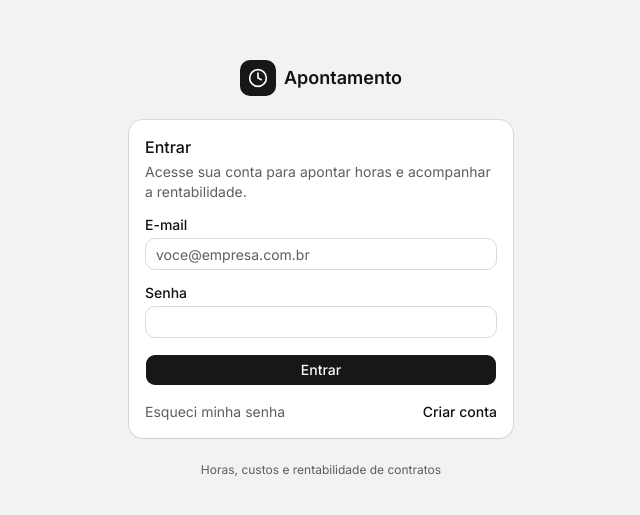
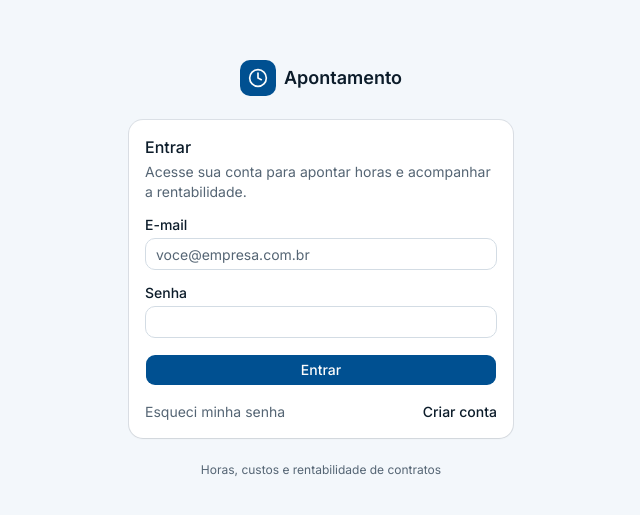
Before and after one commit to joaoVictorVictoy/Sis.Chronos, a Next.js app: page /login in a window 1280 px wide. Shown: the part 131-646 px from the top of the page, without its empty margins (319-959 px from the left). Built offline with nearby package versions, Linux system fonts and the light colour scheme; no server answers.

Commit message:
feat: temas claro e escuro baseados na identidade visual da Binari Consultoria (#044f8d e #446084)

```diff
--- a/src/app/globals.css
+++ b/src/app/globals.css
@@ -49,72 +49,72 @@
 }
 
 :root {
-  --background: oklch(0.972 0.003 260);
-  --foreground: oklch(0.18 0.005 260);
+  --background: oklch(0.985 0.005 245);
+  --foreground: oklch(0.22 0.035 245);
   --card: oklch(1 0 0);
-  --card-foreground: oklch(0.18 0.005 260);
+  --card-foreground: oklch(0.22 0.035 245);
   --popover: oklch(1 0 0);
-  --popover-foreground: oklch(0.18 0.005 260);
-  --primary: oklch(0.205 0 0);
-  --primary-foreground: oklch(0.985 0 0);
-  --secondary: oklch(0.935 0.004 260);
-  --secondary-foreground: oklch(0.205 0 0);
-  --muted: oklch(0.935 0.004 260);
-  --muted-foreground: oklch(0.48 0.005 260);
-  --accent: oklch(0.935 0.004 260);
-  --accent-foreground: oklch(0.205 0 0);
-  --destructive: oklch(0.577 0.245 27.325);
-  --border: oklch(0.885 0.004 260);
-  --input: oklch(0.885 0.004 260);
-  --ring: oklch(0.65 0 0);
-  --chart-1: oklch(0.87 0 0);
-  --chart-2: oklch(0.556 0 0);
-  --chart-3: oklch(0.439 0 0);
-  --chart-4: oklch(0.371 0 0);
-  --chart-5: oklch(0.269 0 0);
+  --popover-foreground: oklch(0.22 0.035 245);
+  --primary: oklch(0.42 0.135 245); /* #044f8d - Azul Oficial Binari Consultoria */
+  --primary-foreground: oklch(0.99 0 0);
+  --secondary: oklch(0.945 0.02 245);
+  --secondary-foreground: oklch(0.42 0.135 245);
+  --muted: oklch(0.955 0.012 245);
+  --muted-foreground: oklch(0.50 0.03 245);
+  --accent: oklch(0.935 0.025 245);
+  --accent-foreground: oklch(0.42 0.135 245);
+  --destructive: oklch(0.58 0.22 25);
+  --border: oklch(0.89 0.015 245);
+  --input: oklch(0.89 0.015 245);
+  --ring: oklch(0.42 0.135 245);
+  --chart-1: oklch(0.42 0.135 245);
+  --chart-2: oklch(0.48 0.07 245);
+  --chart-3: oklch(0.62 0.15 245);
+  --chart-4: oklch(0.72 0.12 245);
+  --chart-5: oklch(0.35 0.10 245);
   --radius: 0.625rem;
-  --sidebar: oklch(0.988 0.002 260);
-  --sidebar-foreground: oklch(0.18 0.005 260);
-  --sidebar-primary: oklch(0.205 0 0);
-  --sidebar-primary-foreground: oklch(0.985 0 0);
-  --sidebar-accent: oklch(0.935 0.004 260);
-  --sidebar-accent-foreground: oklch(0.205 0 0);
-  --sidebar-border: oklch(0.885 0.004 260);
-  --sidebar-ring: oklch(0.65 0 0);
+  --sidebar: oklch(0.982 0.008 245);
+  --sidebar-foreground: oklch(0.22 0.035 245);
+  --sidebar-primary: oklch(0.42 0.135 245);
+  --sidebar-primary-foreground: oklch(0.99 0 0);
+  --sidebar-accent: oklch(0.935 0.025 245);
+  --sidebar-accent-foreground: oklch(0.42 0.135 245);
+  --sidebar-border: oklch(0.90 0.015 245);
+  --sidebar-ring: oklch(0.42 0.135 245);
 }
 
 .dark {
-  --background: oklch(0.145 0 0);
-  --foreground: oklch(0.985 0 0);
-  --card: oklch(0.205 0 0);
-  --card-foreground: oklch(0.985 0 0);
-  --popover: oklch(0.205 0 0);
-  --popover-foreground: oklch(0.985 0 0);
-  --primary: oklch(0.922 0 0);
-  --primary-foreground: oklch(0.205 0 0);
-  --secondary: oklch(0.269 0 0);
-  --secondary-foreground: oklch(0.985 0 0);
-  --muted: oklch(0.269 0 0);
-  --muted-foreground: oklch(0.708 0 0);
-  --accent: oklch(0.269 0 0);
-  --accent-foreground: oklch(0.985 0 0);
-  --destructive: oklch(0.704 0.191 22.216);
-  --border: oklch(1 0 0 / 10%);
-  --input: oklch(1 0 0 / 15%);
-  --ring: oklch(0.556 0 0);
-  --chart-1: oklch(0.87 0 0);
-  --chart-2: oklch(0.556 0 0);
-  --chart-3: oklch(0.439 0 0);
-  --chart-4: oklch(0.371 0 0);
-  --chart-5: oklch(0.269 0 0);
-  --sidebar: oklch(0.205 0 0);
-  --sidebar-foreground: oklch(0.985 0 0);
-  --sidebar-primary: oklch(0.488 0.243 264.376);
-  --sidebar-primary-foreground: oklch(0.985 0 0);
-  --sidebar-accent: oklch(0.269 0 0);
-  --sidebar-accent-foreground: oklch(0.985 0 0);
-  --sidebar-border: oklch(1 0 0 / 10%);
-  --sidebar-ring: oklch(0.556 0 0);
+  --background: oklch(0.135 0.025 245); /* Deep Navy Binari */
+  --foreground: oklch(0.965 0.01 245);
+  --card: oklch(0.175 0.03 245);
+  --card-foreground: oklch(0.965 0.01 245);
+  --popover: oklch(0.175 0.03 245);
+  --popover-foreground: oklch(0.965 0.01 245);
+  --primary: oklch(0.60 0.185 245); /* Azul Binari iluminado para dark mode */
+  --primary-foreground: oklch(0.99 0 0);
+  --secondary: oklch(0.23 0.035 245);
+  --secondary-foreground: oklch(0.95 0.01 245);
+  --muted: oklch(0.21 0.025 245);
+  --muted-foreground: oklch(0.68 0.03 245);
+  --accent: oklch(0.24 0.04 245);
+  --accent-foreground: oklch(0.95 0.01 245);
+  --destructive: oklch(0.65 0.20 25);
+  --border: oklch(0.28 0.03 245 / 45%);
+  --input: oklch(0.28 0.03 245 / 60%);
+  --ring: oklch(0.60 0.185 245);
+  --chart-1: oklch(0.60 0.185 245);
+  --chart-2: oklch(0.52 0.10 245);
+  --chart-3: oklch(0.70 0.15 245);
+  --chart-4: oklch(0.80 0.12 245);
+  --chart-5: oklch(0.45 0.14 245);
+  --sidebar: oklch(0.12 0.025 245);
+  --sidebar-foreground: oklch(0.965 0.01 245);
+  --sidebar-primary: oklch(0.60 0.185 245);
+  --sidebar-primary-foreground: oklch(0.99 0 0);
+  --sidebar-accent: oklch(0.19 0.035 245);
+  --sidebar-accent-foreground: oklch(0.965 0.01 245);
+  --sidebar-border: oklch(0.25 0.03 245 / 40%);
+  --sidebar-ring: oklch(0.60 0.185 245);
 }
 
 @layer base {
@@ -128,23 +128,26 @@
     @apply font-sans;
   }
 }
-/* Paleta dos gráficos (validada para daltonismo em ambos os modos).
-   Definida por papel para trocar claro/escuro em um lugar só. */
+
+/* Paleta dos gráficos baseada na identidade visual Binari Consultoria */
 :root {
-  --viz-1: #2a78d6; /* azul */
-  --viz-2: #eb6834; /* laranja */
-  --viz-3: #1baf7a; /* verde-água */
-  --viz-good: #0ca30c;
-  --viz-warning: #fab219;
-  --viz-critical: #d03b3b;
-  --viz-grid: #e1e0d9;
-  --viz-axis: #898781;
+  --viz-1: #044f8d; /* Azul Oficial Binari */
+  --viz-2: #446084; /* Azul Ardósia Binari */
+  --viz-3: #0284c7; /* Azul Celeste */
+  --viz-good: #059669;
+  --viz-warning: #d97706;
+  --viz-critical: #dc2626;
+  --viz-grid: #e2e8f0;
+  --viz-axis: #64748b;
 }
 
 .dark {
-  --viz-1: #3987e5;
-  --viz-2: #d95926;
-  --viz-3: #199e70;
-  --viz-grid: #2c2c2a;
-  --viz-axis: #898781;
+  --viz-1: #2b82db; /* Azul Binari vibrante para gráficos no escuro */
+  --viz-2: #5c7fa8; /* Azul Ardósia */
+  --viz-3: #38bdf8; /* Azul Celeste */
+  --viz-good: #10b981;
+  --viz-warning: #f59e0b;
+  --viz-critical: #f87171;
+  --viz-grid: #1e293b;
+  --viz-axis: #94a3b8;
 }
```
